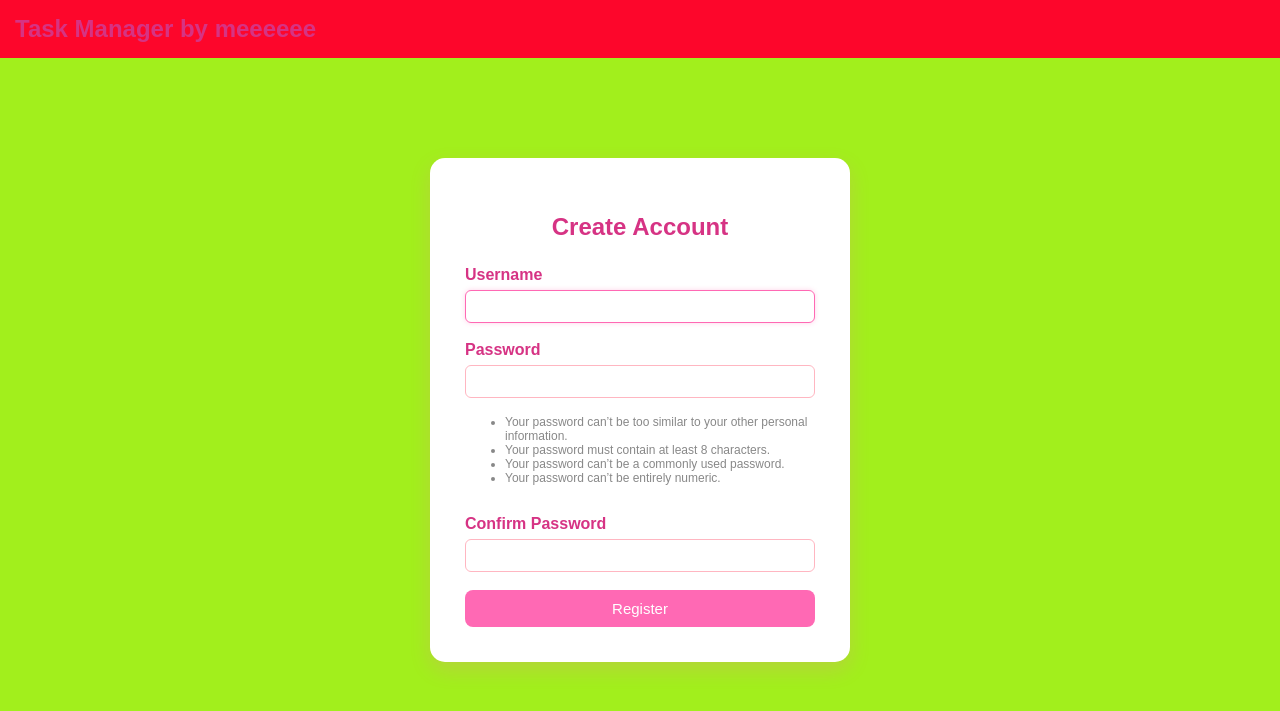
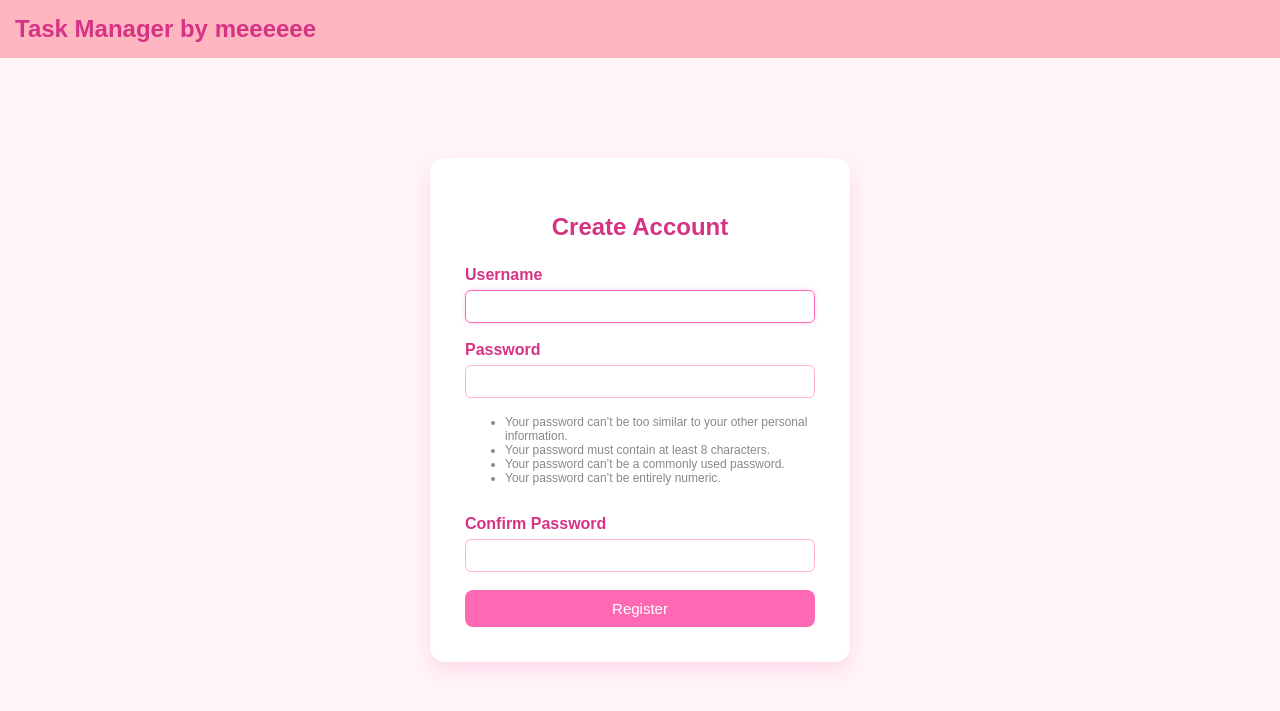
Before and after one commit to wiut00015541/DSCC_15541, a Django app: page /register/ in a window 1280 px wide. Shown: the top 711 px of the page. Run offline with Django 5.2, Linux system fonts and the light colour scheme.

Commit message:
trial push with css

```diff
--- a/tasks/static/css/style.css
+++ b/tasks/static/css/style.css
@@ -1,12 +1,12 @@
 body {
     font-family: Arial, sans-serif;
-    background-color: #a2ef1c;
+    background-color: #fff5f8;
     margin: 0;
     padding: 0;
 }
 
 .navbar {
-    background-color: #fd062b;
+    background-color: #ffb6c1;
     padding: 15px;
     display: flex;
     justify-content: space-between;
```
